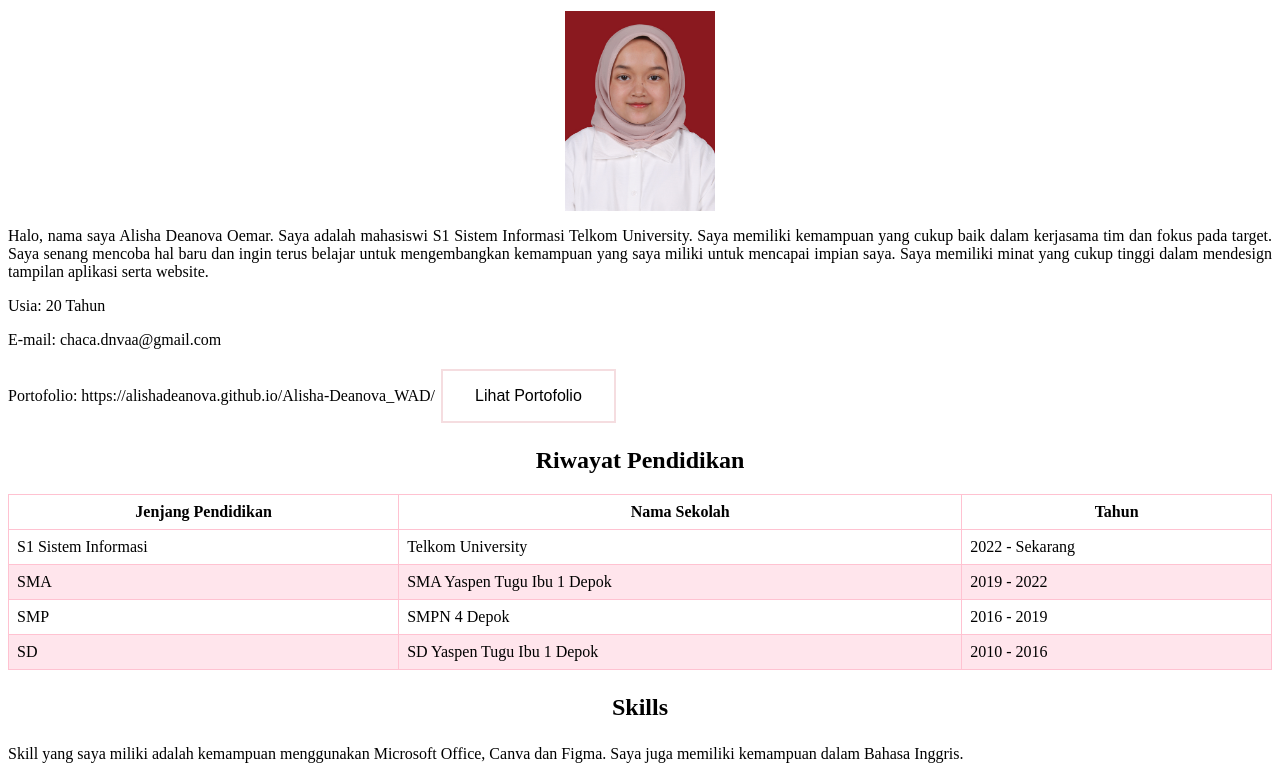
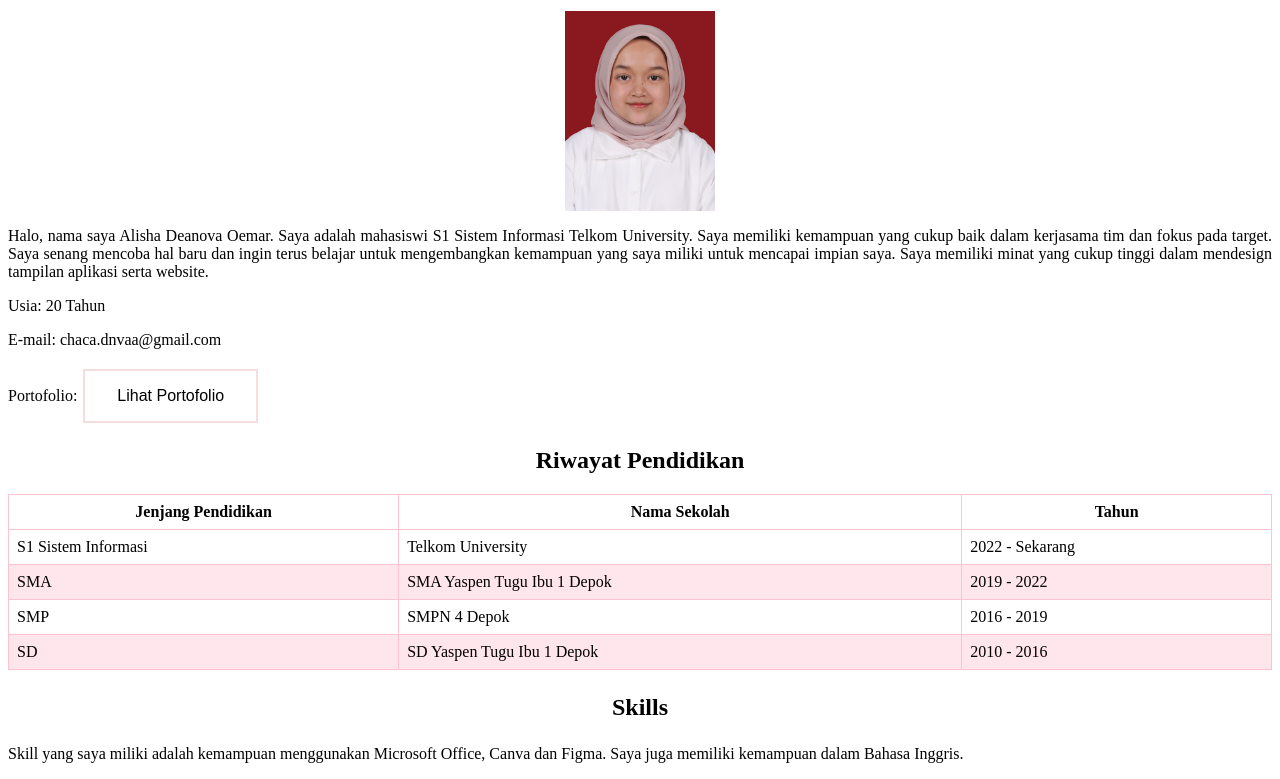
Before and after one commit to alishadeanova/Alisha-Deanova_WAD, a plain HTML site: page index.html in a window 1280 px wide. Shown: the part 108-887 px from the top of the page. Drawn offline with Linux system fonts and the light colour scheme.

Commit message:
Update index.html

```diff
--- a/index.html
+++ b/index.html
@@ -65,7 +65,6 @@ tr:nth-child(even) {
   </p>
   <p style="font-family: times new roman; text-align: justify;">
   Portofolio:
-	  https://alishadeanova.github.io/Alisha-Deanova_WAD/
    <!--<button class="button button1"><a href= "https://github.com/alishadeanova/Alisha-Deanova_WAD/Alisha%20Deanova%20Portfolio/portfolio/portofolio.html">Lihat Portofolio</a></button>-->
    <button class="button button1" onclick="location.href='./Alisha%20Deanova%20Portfolio/portfolio/portofolio.html'">
 	   Lihat Portofolio</button>
```
